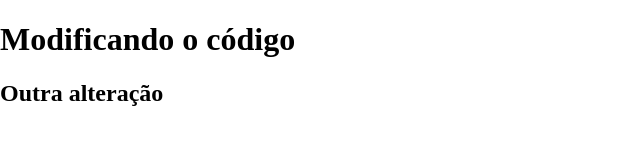
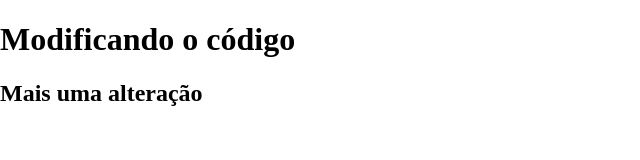
Before and after one commit to igordecastro/Teste, a plain HTML site: page index.html in a window 1280 px wide. Shown: the whole page, without its empty margins (0-640 px from the left). Drawn offline with Linux system fonts and the light colour scheme.

Commit message:
outra alteração

```diff
--- a/index.html
+++ b/index.html
@@ -9,7 +9,7 @@
     <title>Teste</title>
 
     <h1>Modificando o código</h1>
-    <h2>Outra alteração</h2>
+    <h2>Mais uma alteração</h2>
 
 </head>
 <body>
```
